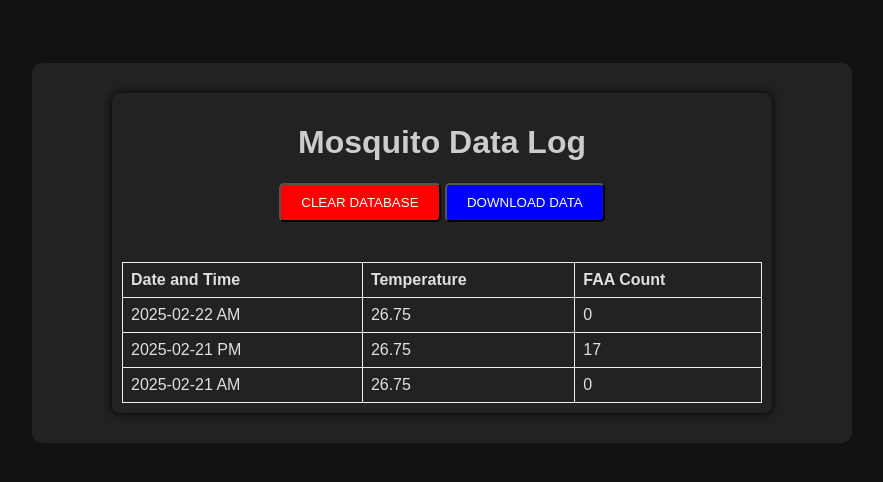
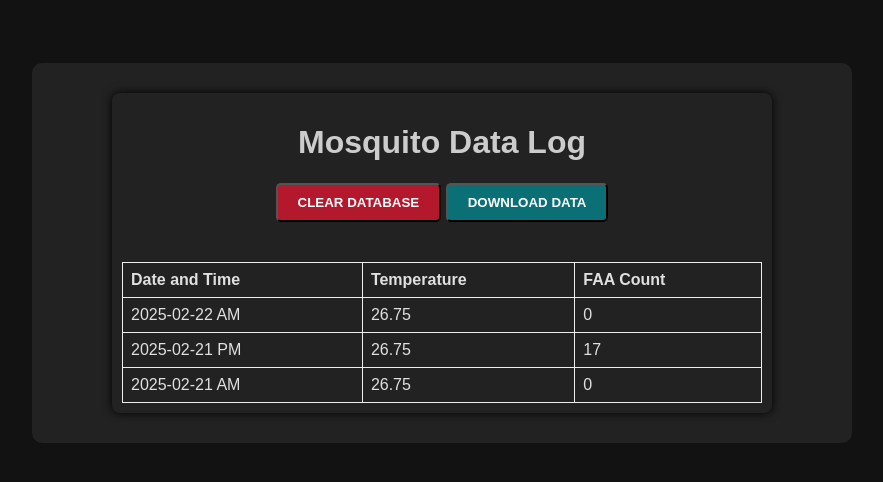
Before and after one commit to KennyNeutron/Aedes-Aegypti-Forecaster, a Flask app: page /data-log in a window 1280 px wide. Shown: the part 50-532 px from the top of the page, without its empty margins (198-1081 px from the left). Run offline with Flask 3, Linux system fonts and the light colour scheme; data comes from the database, SQL or seed files in the repository.

Commit message:
modified the styles of the default button and other buttons

```diff
--- a/static/styles.css
+++ b/static/styles.css
@@ -213,43 +213,47 @@ th, td {
 .button_default {
     margin-bottom: 20px;
     padding: 10px 20px;
-    background-color: #33cc33;
+    background-color: #0A7075;
     color: white;
     text-decoration: none;
     border-radius: 5px;
     transition: background-color 0.3s;
+    font-weight: bold;
 }
 
 .button_default:hover {
-    background-color: #009933;
+    background-color: #032f30;
 }
+
 
 .button_download {
     margin-bottom: 20px;
     padding: 10px 20px;
-    background-color: blue;
+    background-color: #0A7075;
     color: white;
     text-decoration: none;
     border-radius: 5px;
     transition: background-color 0.3s;
+    font-weight: bold;
 }
 
 .button_download:hover {
-    background-color: #0000aa;
+    background-color: #032f30;
 }
 
 .button_cleardatabase {
     margin-bottom: 20px;
     padding: 10px 20px;
-    background-color: red;
+    background-color: #b4182d;
     color: white;
     text-decoration: none;
     border-radius: 5px;
     transition: background-color 0.3s;
+    font-weight: bold;
 }
 
 .button_cleardatabase:hover {
-    background-color: #aa0000;
+    background-color: #54162b;
 }
 
 .notification {
--- a/templates/data_log.html
+++ b/templates/data_log.html
@@ -4,7 +4,7 @@
 <div class="container_datalog">
     <h1>Mosquito Data Log</h1>
     <button onclick="clearDatabase()" class="button_cleardatabase">CLEAR DATABASE</button>
-    <button onclick="downloadCSV()" class="button_download">DOWNLOAD DATA</button>
+    <button onclick="downloadCSV()" class="button_default">DOWNLOAD DATA</button>
     <table>
         <tr>
             <th>Date and Time</th>
```
Also changed, not shown: system_test/RunTest_2025_02_21_20_00.jpg (deleted), system_test/RunTest_2025_02_28_16_33.jpg (added), templates/RunTest.html (line endings or trailing spaces).
